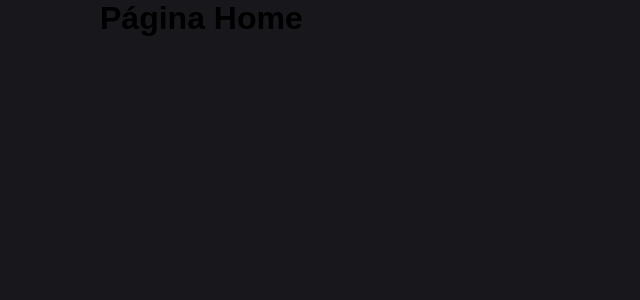
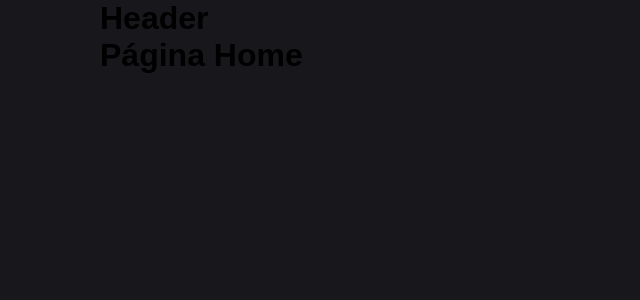
Before and after one commit to RockNicolas/Criptomoedas, a React (Vite) app: page / in a window 1280 px wide. Shown: the top 300 px of the page, without its empty margins (0-640 px from the left). Built offline with nearby package versions, Linux system fonts and the light colour scheme.

Commit message:
Craição do header e do layout , utilização do Outlet para se repetir em todas as paginas com mais facilidade, muito mais pratico em ter que importa em cada página da sua aplicação

```diff
--- /dev/null
+++ b/src/components/header/header.tsx
@@ -0,0 +1,8 @@
+
+export function Header(){
+    return(
+        <header>
+            <h1>Header</h1>
+        </header>
+    )
+}
--- /dev/null
+++ b/src/components/layout/layout.tsx
@@ -0,0 +1,11 @@
+import { Header } from '../header/header'
+import { Outlet } from 'react-router-dom'
+
+export function Layout(){
+    return(
+        <>
+            <Header/>
+            <Outlet />
+        </>
+    )
+}
--- a/src/router/router.tsx
+++ b/src/router/router.tsx
@@ -2,9 +2,11 @@
 import { Detail } from '../pages/detail/detail'
 import { Home } from '../pages/home/home'
 import { NotFound } from '../pages/notfound/notfound'
+import { Layout } from '../components/layout/layout'
 
 const router = createBrowserRouter([
     {
+        element: <Layout />,
         children: [
             {
                 path: "/",
```
